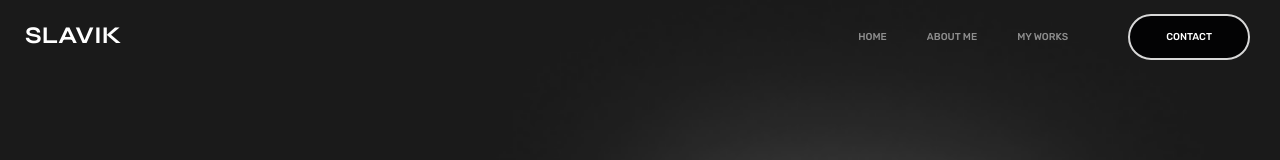
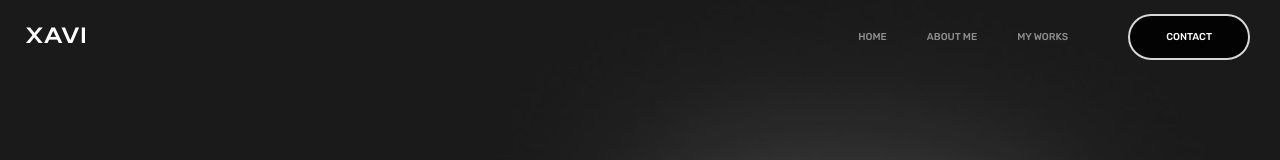
Before and after one commit to SlavikBlxt4/portfolio, a React (Create React App) app in the folder portfolio/: page / in a window 1280 px wide. Shown: the top 160 px of the page. Built offline with nearby package versions, Linux system fonts and the light colour scheme.

Commit message:
punto de control

```diff
--- a/portfolio/src/componentes/header.js
+++ b/portfolio/src/componentes/header.js
@@ -4,7 +4,7 @@ import { Link } from 'react-router-dom';
 const Header = () => {
     return(
       <div className="header">
-        <div className="name"><a href="/home"><h1>SLAVIK</h1></a></div>
+        <div className="name"><a href="/"><h1>XAVI</h1></a></div>
         <div className="menu">
           <ul className="menu-list">
             <li><Link to="/home">HOME</Link></li>
```
